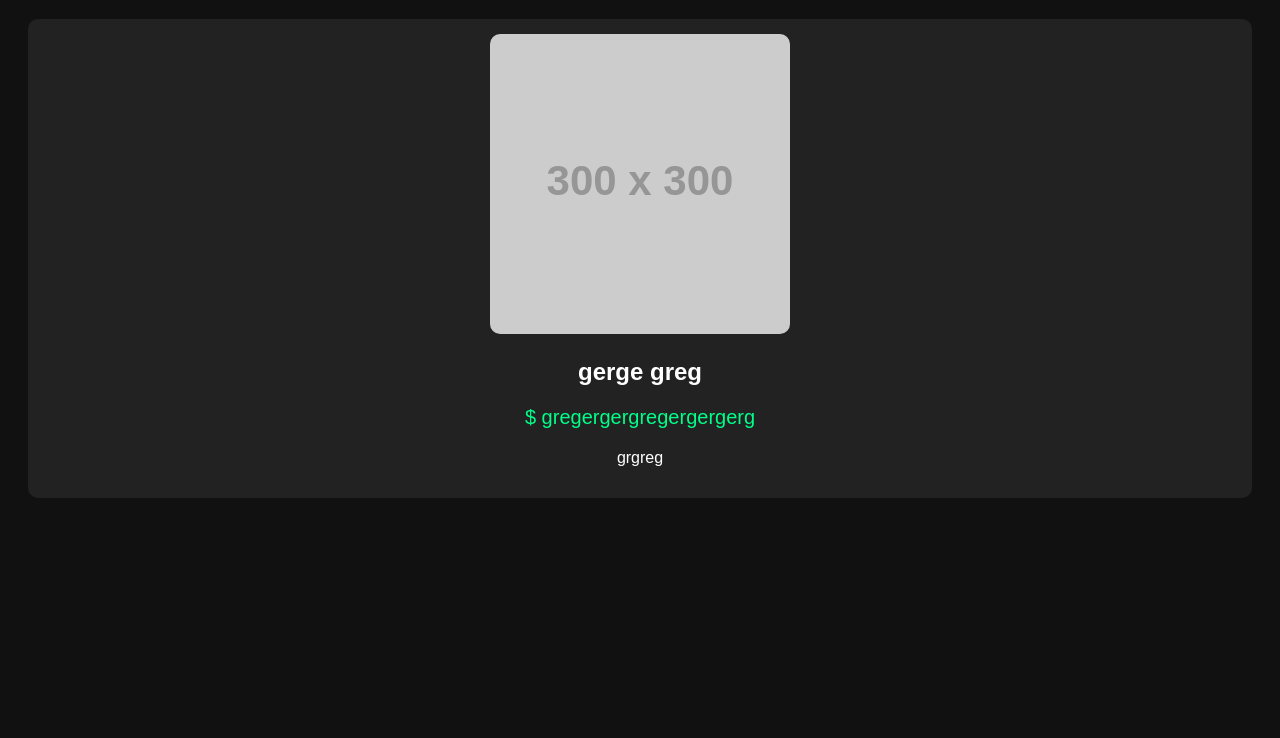
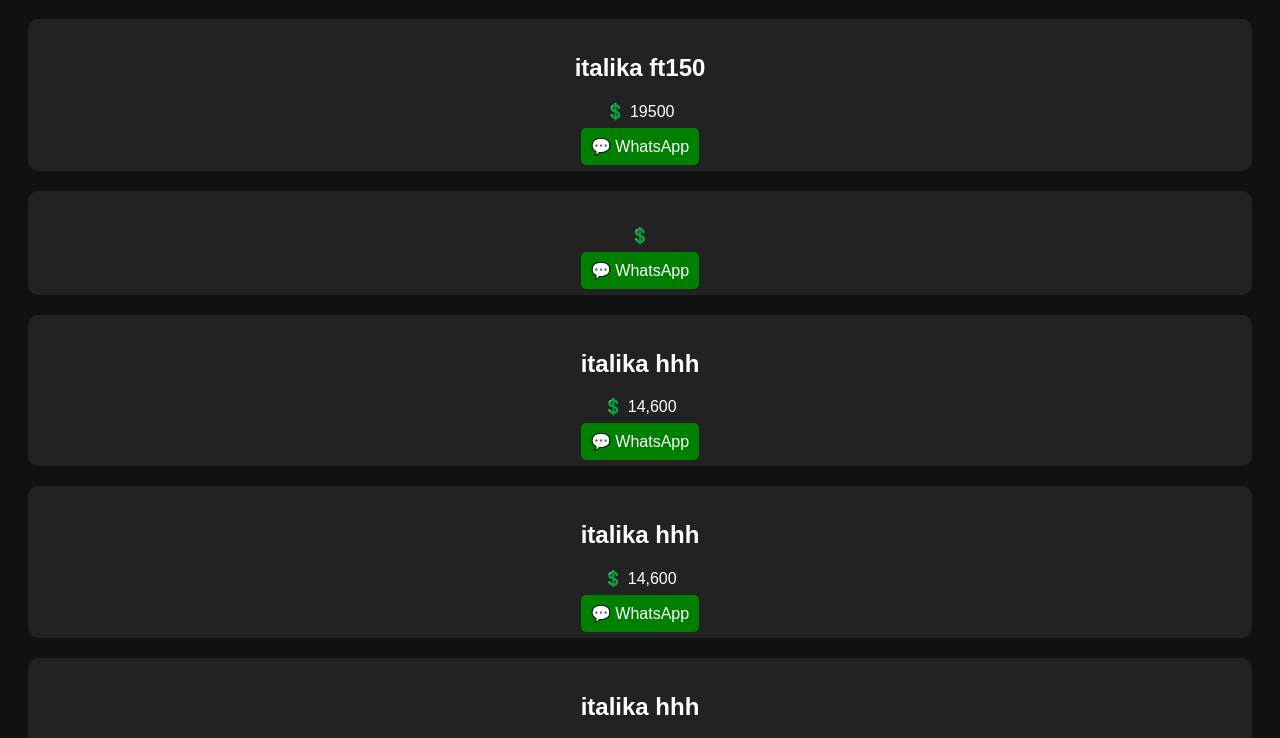
Before and after one commit to thedzheek-design/motos_web2, a plain HTML site: page index.html in a window 1280 px wide. Shown: the part 62-800 px from the top of the page. Drawn offline with Linux system fonts and the light colour scheme; placeholder pictures from the web are drawn by us.

Commit message:
Update index.html

```diff
--- a/index.html
+++ b/index.html
@@ -1,28 +1,63 @@
-
 <!DOCTYPE html>
 <html>
 <head>
 <meta charset="UTF-8">
-<title>Motos en Venta</title>
+<title>Motos</title>
 
 <style>
-body{font-family:Arial;background:#111;color:white;text-align:center;}
-.card{background:#222;margin:20px;padding:15px;border-radius:10px;}
-img{width:300px;border-radius:10px;}
-.precio{color:#00ff88;font-size:20px;}
+body {
+    font-family: Arial;
+    background: #111;
+    color: white;
+    text-align: center;
+}
+.card {
+    background: #222;
+    margin: 20px;
+    padding: 15px;
+    border-radius: 10px;
+}
+a {
+    background: green;
+    color: white;
+    padding: 10px;
+    text-decoration: none;
+    border-radius: 5px;
+}
 </style>
 
 </head>
+
 <body>
 
 <h1>🔥 Motos Disponibles 🔥</h1>
 
-<div class="card">
-    <img src="https://via.placeholder.com/300">
-    <h2>gerge greg</h2>
-    <p class="precio">$ gregergergregergergerg</p>
-    <p>grgreg</p>
-</div>
+<div id="motos"></div>
+
+<script>
+fetch("motos.json")
+.then(res => res.json())
+.then(data => {
+
+    let contenedor = document.getElementById("motos");
+
+    contenedor.innerHTML = "";
+
+    data.forEach(m => {
+        contenedor.innerHTML += `
+        <div class="card">
+            <h2>${m.marca} ${m.modelo}</h2>
+            <p>💲 ${m.precio}</p>
+
+            <a href="https://wa.me/5217753628200?text=Me interesa la ${m.marca} ${m.modelo}">
+                💬 WhatsApp
+            </a>
+        </div>
+        `;
+    });
+
+});
+</script>
 
 </body>
 </html>
```
